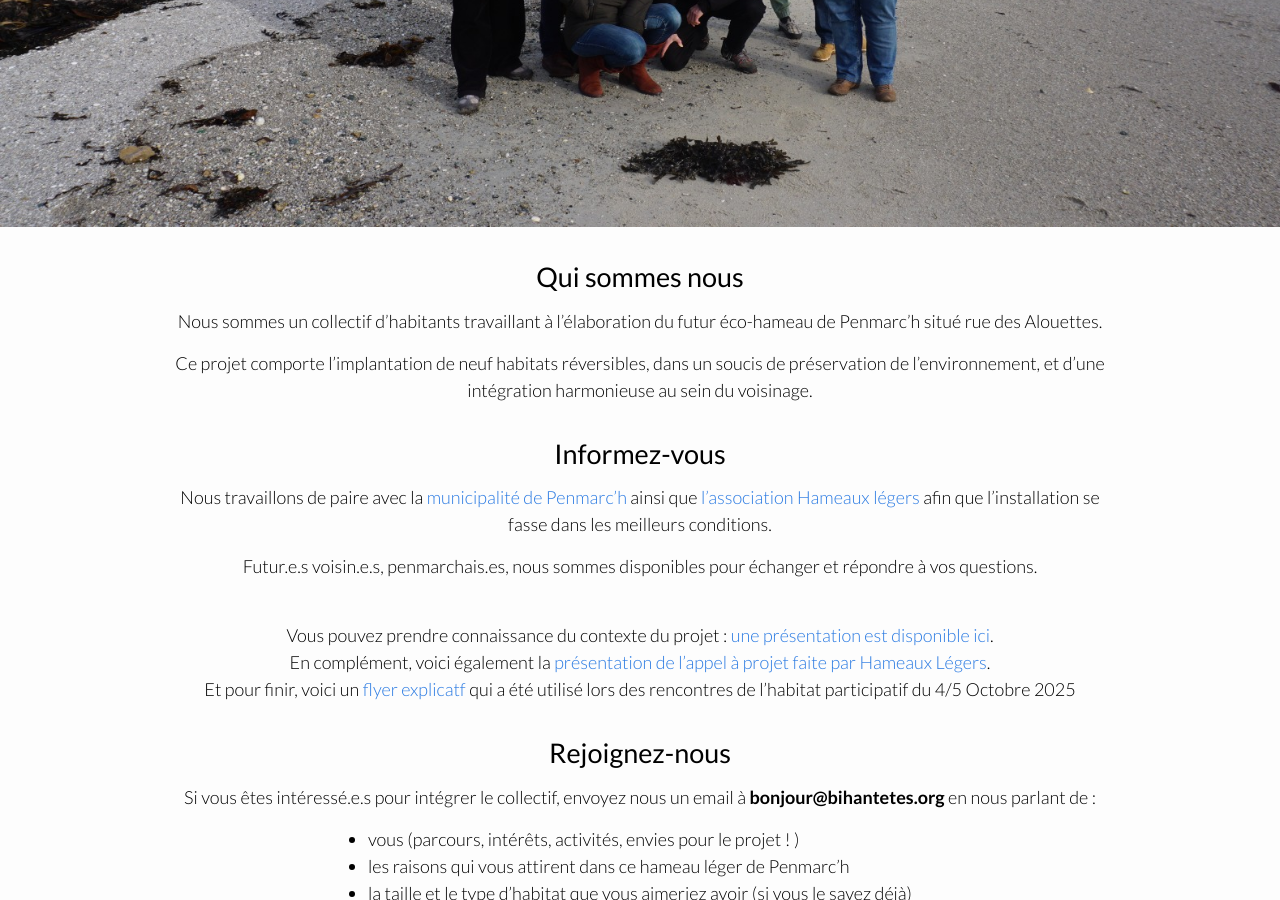
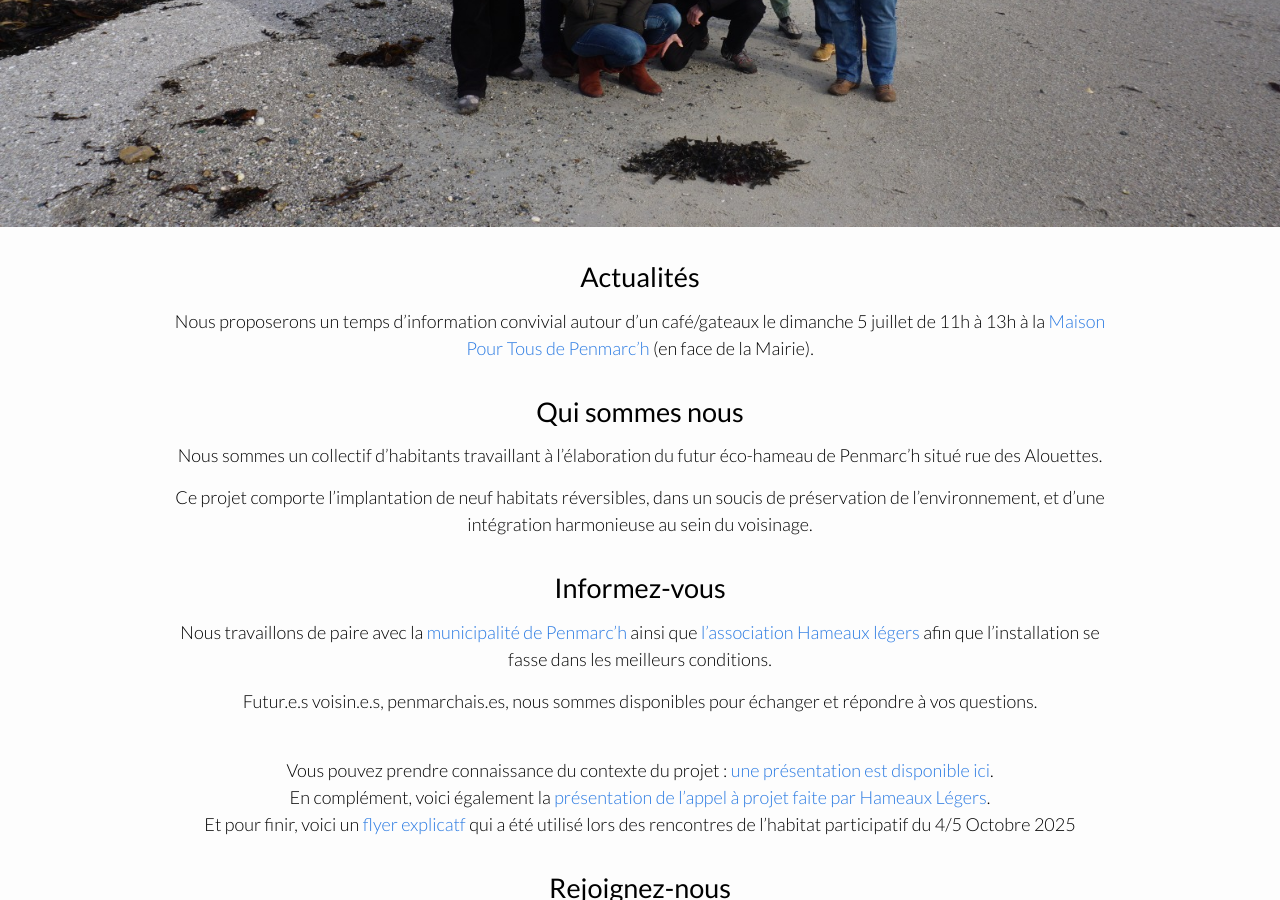
Before and after one commit to cymace/bihantetes, a Jekyll site: the page built from index.md, in a window 1280 px wide and 900 px high, scrolled down 503 px. Built offline with Jekyll 4.4.1, drawn with Linux system fonts in a browser that asks for light colours; some web fonts are replaced.

Commit message:
Update index.md

```diff
--- a/index.md
+++ b/index.md
@@ -2,6 +2,11 @@
 title: accueil
 layout: accueil
 ---
+
+## Actualités
+
+Nous proposerons un temps d'information convivial autour d'un café/gateaux le dimanche 5 juillet de 11h à 13h à la [Maison Pour Tous de Penmarc'h](https://maps.app.goo.gl/uYSS8KQi75Z7aJDUA) (en face de la Mairie).
+
 
 ## Qui sommes nous
 
```
